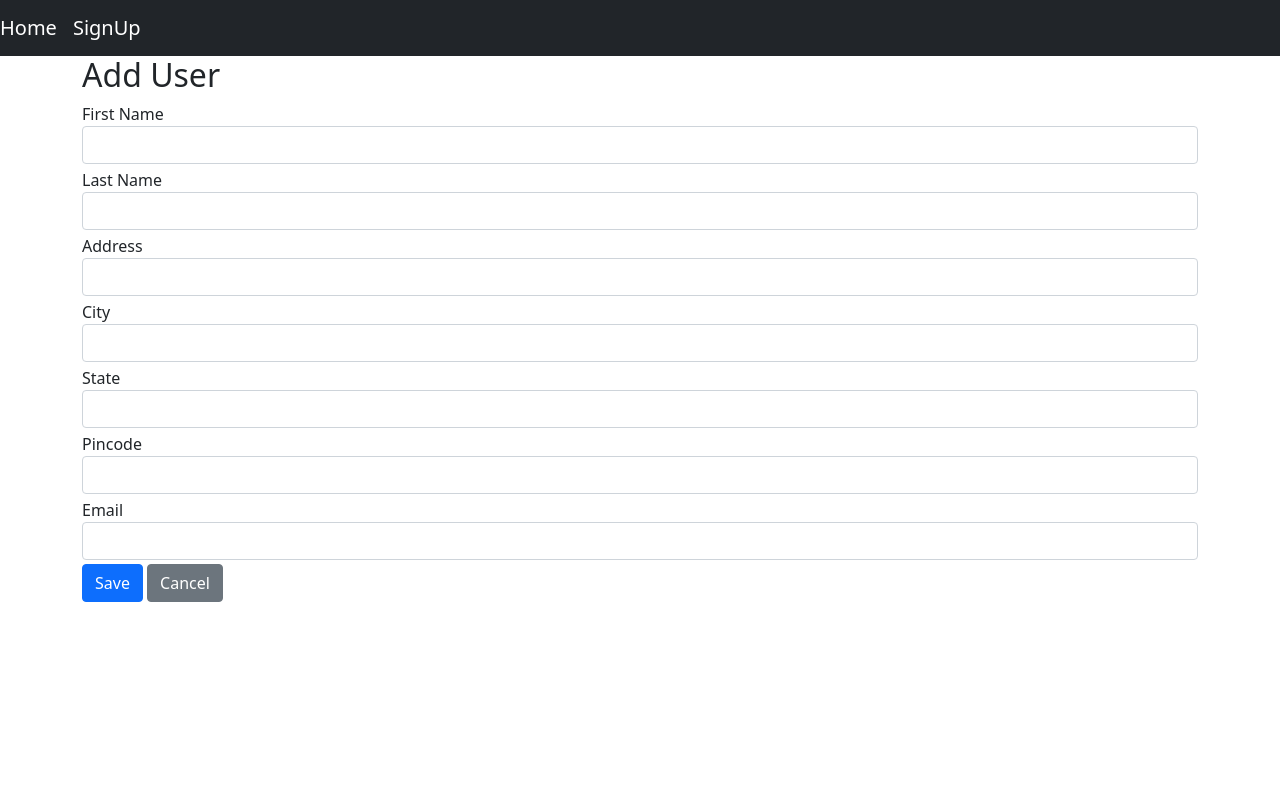
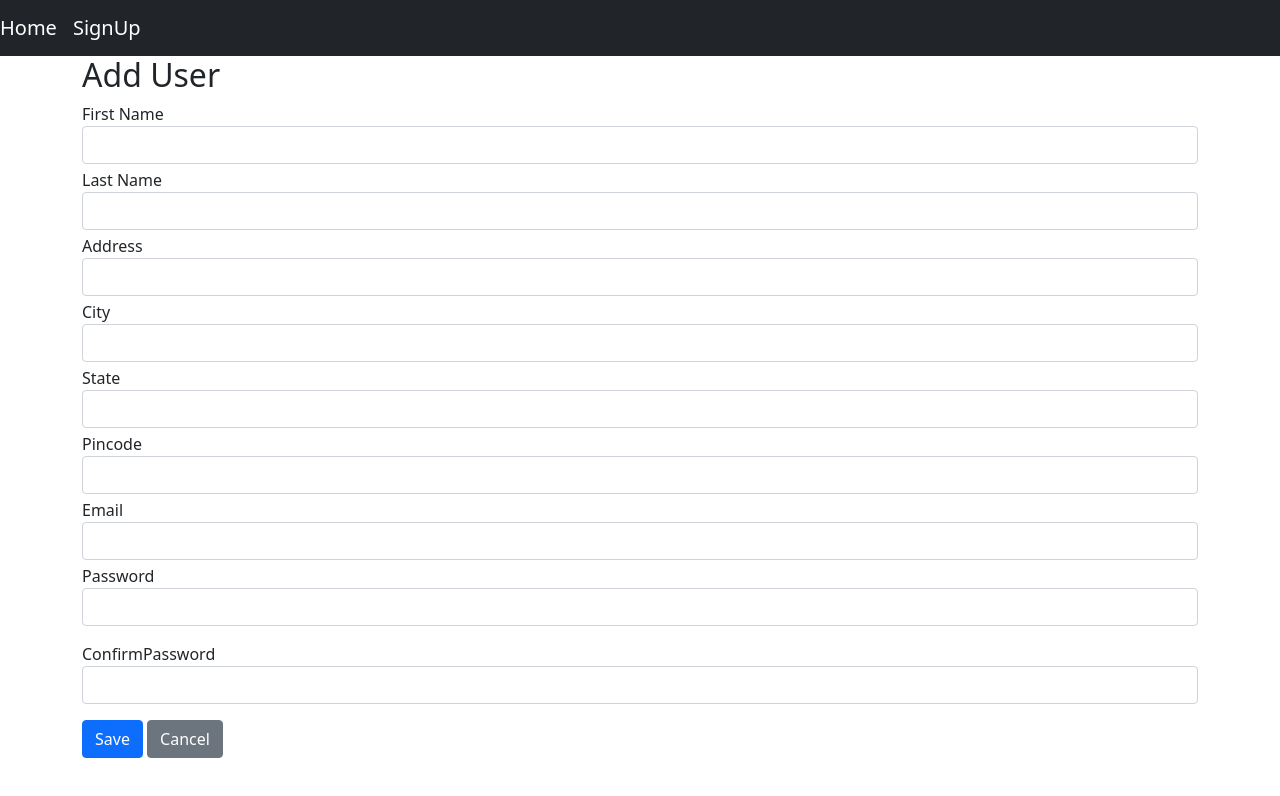
Before and after one commit to builtindoon/instalocalmart, a React (Create React App) app in the folder frontend/: page /local/new in a window 1280 px wide. Shown: the top 796 px of the page. Built offline with nearby package versions, Linux system fonts and the light colour scheme.

Commit message:
first commit

```diff
--- a/frontend/src/Registration.js
+++ b/frontend/src/Registration.js
@@ -12,14 +12,17 @@ class Registration extends Component {
         address:'',
         city:'',
         state:'',
-        pinCode:''
-
+        pinCode:'',
+        password:'',
+        password2:'',
     };
 
     constructor(props) {
         super(props);
         this.state = {
-            item: this.emptyItem
+            item: this.emptyItem,
+            passwordError: '',
+            confirmPasswordError: ''
         };
         this.handleChange = this.handleChange.bind(this);
         this.handleSubmit = this.handleSubmit.bind(this);
@@ -30,23 +33,71 @@ class Registration extends Component {
             const localUser = await (await fetch(`/local/${this.props.match.params.id}`)).json();
             this.setState({item: localUser});
         }
+
     }
 
-    handleChange(event) {
-        const target = event.target;
+    handleChange(evnt) {
+        const target = evnt.target;
         const value = target.value;
         const name = target.name;
         let item = {...this.state.item};
         item[name] = value;
         this.setState({item});
+        console.log(item);
+        const passwordInputValue = evnt.target.value.trim();
+    const passwordInputFieldName = evnt.target.name;
+        if(passwordInputFieldName==='password'){
+    const uppercaseRegExp   = /(?=.*?[A-Z])/;
+    const lowercaseRegExp   = /(?=.*?[a-z])/;
+    const digitsRegExp      = /(?=.*?[0-9])/;
+    const specialCharRegExp = /(?=.*?[#?!@$%^&*-])/;
+    const minLengthRegExp   = /.{8,}/;
+    const passwordLength =      passwordInputValue.length;
+    const uppercasePassword =   uppercaseRegExp.test(passwordInputValue);
+    const lowercasePassword =   lowercaseRegExp.test(passwordInputValue);
+    const digitsPassword =      digitsRegExp.test(passwordInputValue);
+    const specialCharPassword = specialCharRegExp.test(passwordInputValue);
+    const minLengthPassword =   minLengthRegExp.test(passwordInputValue);
+    let errMsg ="";
+    if(passwordLength===0){
+            errMsg="Password is empty";
+    }else if(!uppercasePassword){
+            errMsg="At least one Uppercase";
+    }else if(!lowercasePassword){
+            errMsg="At least one Lowercase";
+    }else if(!digitsPassword){
+            errMsg="At least one digit";
+    }else if(!specialCharPassword){
+            errMsg="At least one Special Characters";
+    }else if(!minLengthPassword){
+            errMsg="At least minumum 8 characters";
+    }else{
+        errMsg="";
+    }
+    //setPasswordErr(errMsg);
+    this.setState({passwordError: errMsg});
+    }
+    // for confirm password
+    if(passwordInputFieldName=== "password2" || (passwordInputFieldName==="password" && this.state.item['password2'].lengthh>0) ){
+
+        if(this.state.item.password.slice(0, this.state.item.password.length-1)!==this.state.item.password2)
+        {
+        //setConfirmPasswordError("Confirm password is not matched");
+        this.setState({confirmPasswordError: "Confirm password is not matched"});
+        }else{
+        //setConfirmPasswordError("");
+        this.setState({confirmPasswordError: ""});
+        }
+
+    }
     }
 
     async handleSubmit(event) {
         event.preventDefault();
         const {item} = this.state;
 
-        await fetch('/local' + (item.id ? '/' + item.id : ''), {
-            method: (item.id) ? 'PUT' : 'POST',
+        await fetch(('/local'), {
+            method: 'POST',
             headers: {
                 'Accept': 'application/json',
                 'Content-Type': 'application/json'
@@ -101,6 +152,19 @@ class Registration extends Component {
                                onChange={this.handleChange} autoComplete="email"/>
                     </FormGroup>
                     <FormGroup className="mb-1">
+                        <Label for="email">Password</Label>
+                        <Input type="password" name="password" id="email" value={item.password|| ''}
+                               onChange={this.handleChange} autoComplete="password"/>
+                               <p style={{color: "red"}}>{this.state.passwordError}</p>
+                    </FormGroup>
+                     <FormGroup className="mb-1">
+                        <Label for="email">ConfirmPassword</Label>
+                        <Input type="password" name="password2" id="email" value={item.password2|| ''}
+                               onChange={this.handleChange} autoComplete="password2"/>
+                               <p style={{color: "red"}}>{this.state.confirmPasswordError}</p>
+                    </FormGroup>
+
+                    <FormGroup className="mb-1">
                         <Button color="primary" type="submit">Save</Button>{' '}
                         <Button color="secondary" tag={Link} to="/local">Cancel</Button>
                     </FormGroup>
--- a/frontend/src/RegistrationList.js
+++ b/frontend/src/RegistrationList.js
@@ -69,6 +69,7 @@ class RegistrationList extends Component {
                             <th width="10%">State</th>
                             <th width="10%">PinCode</th>
                             <th width="10%">Actions</th>
+
                         </tr>
                         </thead>
                         <tbody>
```
Also changed, not shown: 2 other files (tests, documents, lock files or other folders).
